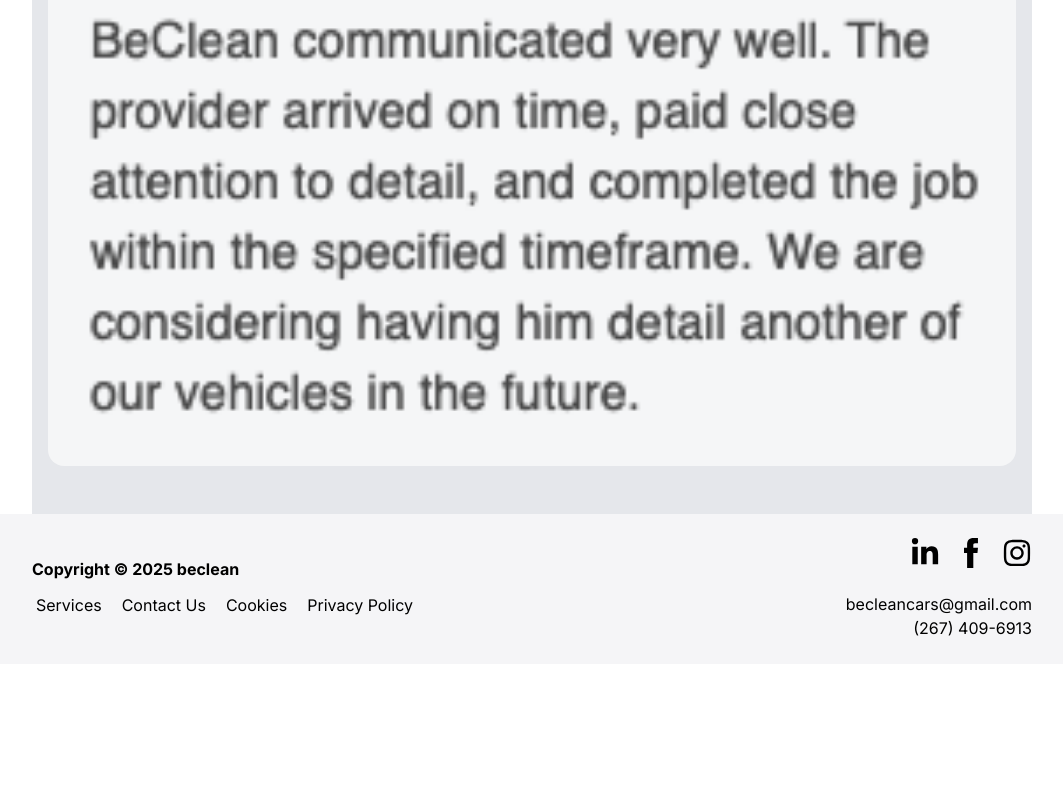
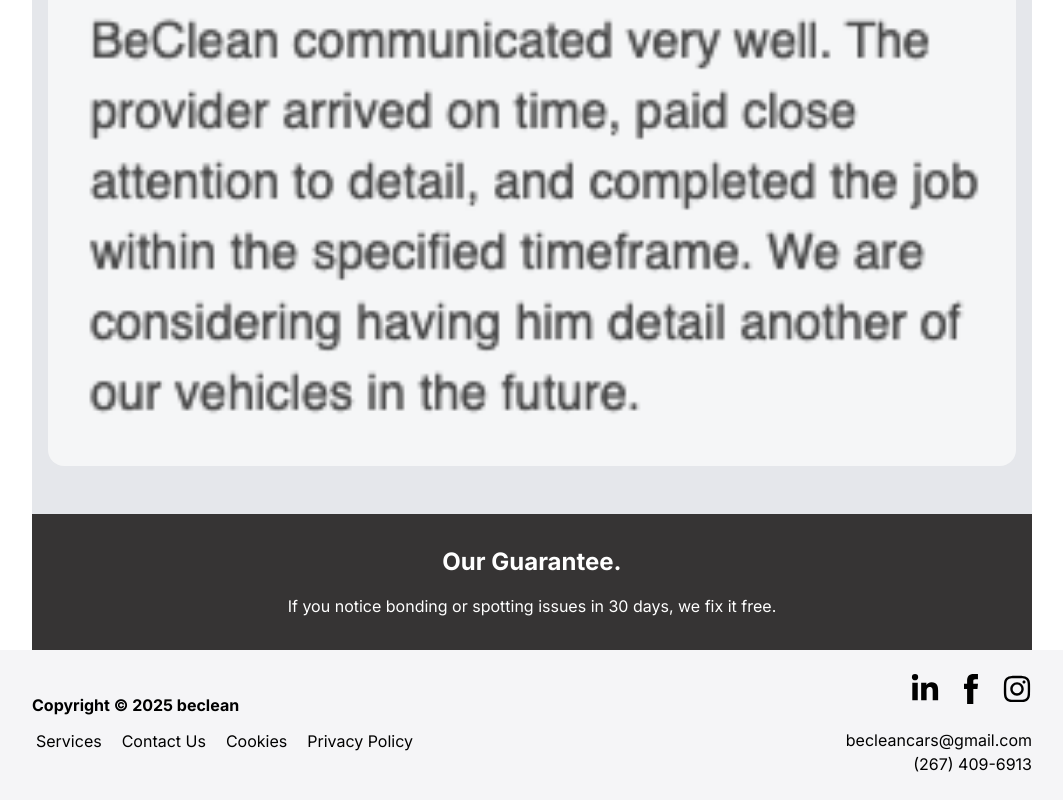
Before and after one commit to jisanjung/becleannext, a Next.js app: page /referral in a window 1280 px wide. Shown: the part 3216-4016 px from the top of the page, without its empty margins (108-1171 px from the left). Before the commit the page ends 3880 px from the top, so only its background shows below. Built offline with nearby package versions, Linux system fonts and the light colour scheme.

Commit message:
referral - our guarantee section

```diff
--- /dev/null
+++ b/src/app/referral/OurGuarantee.jsx
@@ -0,0 +1,17 @@
+import { HEADER_BACKGROUND_COLOR } from '@/constants'
+import React from 'react'
+
+const OurGuarantee = () => {
+  return (
+    <section className='wrapper px-4 py-8 text-white'
+        style={{
+            background: HEADER_BACKGROUND_COLOR
+        }}
+    >
+        <h1 className="text-2xl font-bold text-center mb-4">Our Guarantee.</h1>
+        <p className='text-center'>If you notice bonding or spotting issues in 30 days, we fix it free.</p>
+    </section>
+  )
+}
+
+export default OurGuarantee
--- a/src/app/referral/Referral.jsx
+++ b/src/app/referral/Referral.jsx
@@ -1,12 +1,14 @@
 import React from 'react'
 import Hero from './Hero'
 import Testimonials from './Testimonials'
+import OurGuarantee from './OurGuarantee'
 
 const Referral = () => {
   return (
     <div>
         <Hero/>
         <Testimonials/>
+        <OurGuarantee/>
     </div>
   )
 }
```
